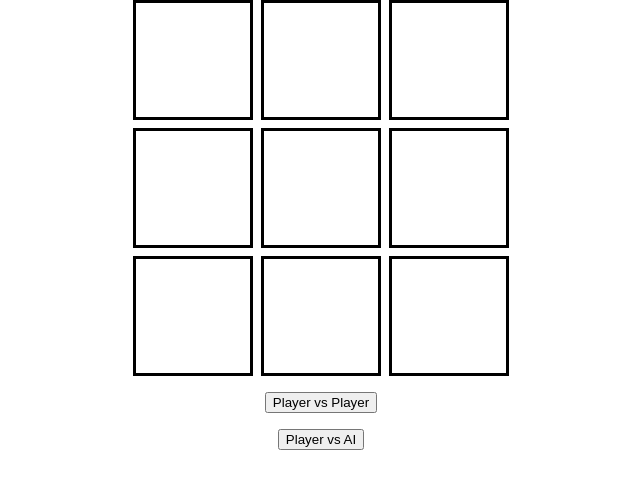
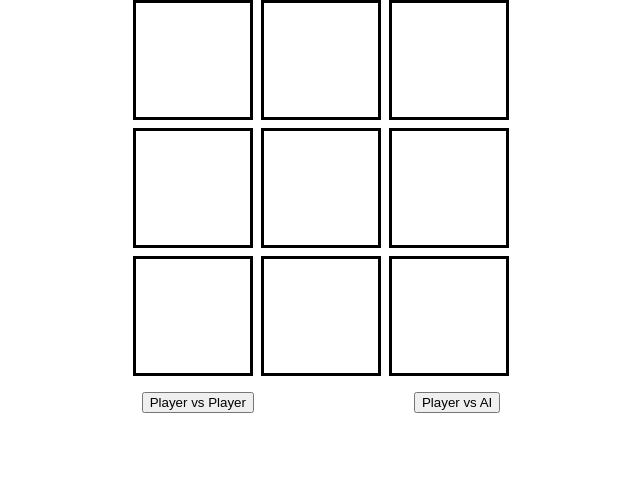
Before and after one commit to mkblast/TOP-tic-tac-toe, a plain HTML site: page index.html in a window 1280 px wide. Shown: the part 82-570 px from the top of the page, without its empty margins (319-959 px from the left). Drawn offline with Linux system fonts and the light colour scheme.

Commit message:
style.com

```diff
--- a/index.html
+++ b/index.html
@@ -24,8 +24,10 @@
       <div class="tile empty"></div>
       <div class="tile empty"></div>
     </div>
+    <div class="buttons">
       <button class="start-player">Player vs Player</button>
       <button class="start-ai">Player vs AI</button>
+    </div>
   </div>
 </body>
 
--- a/style.css
+++ b/style.css
@@ -40,3 +40,8 @@ html {
   height: 5em;
   width: 5em;
 }
+
+.buttons {
+  display: flex;
+  gap: 10em;
+}
```
